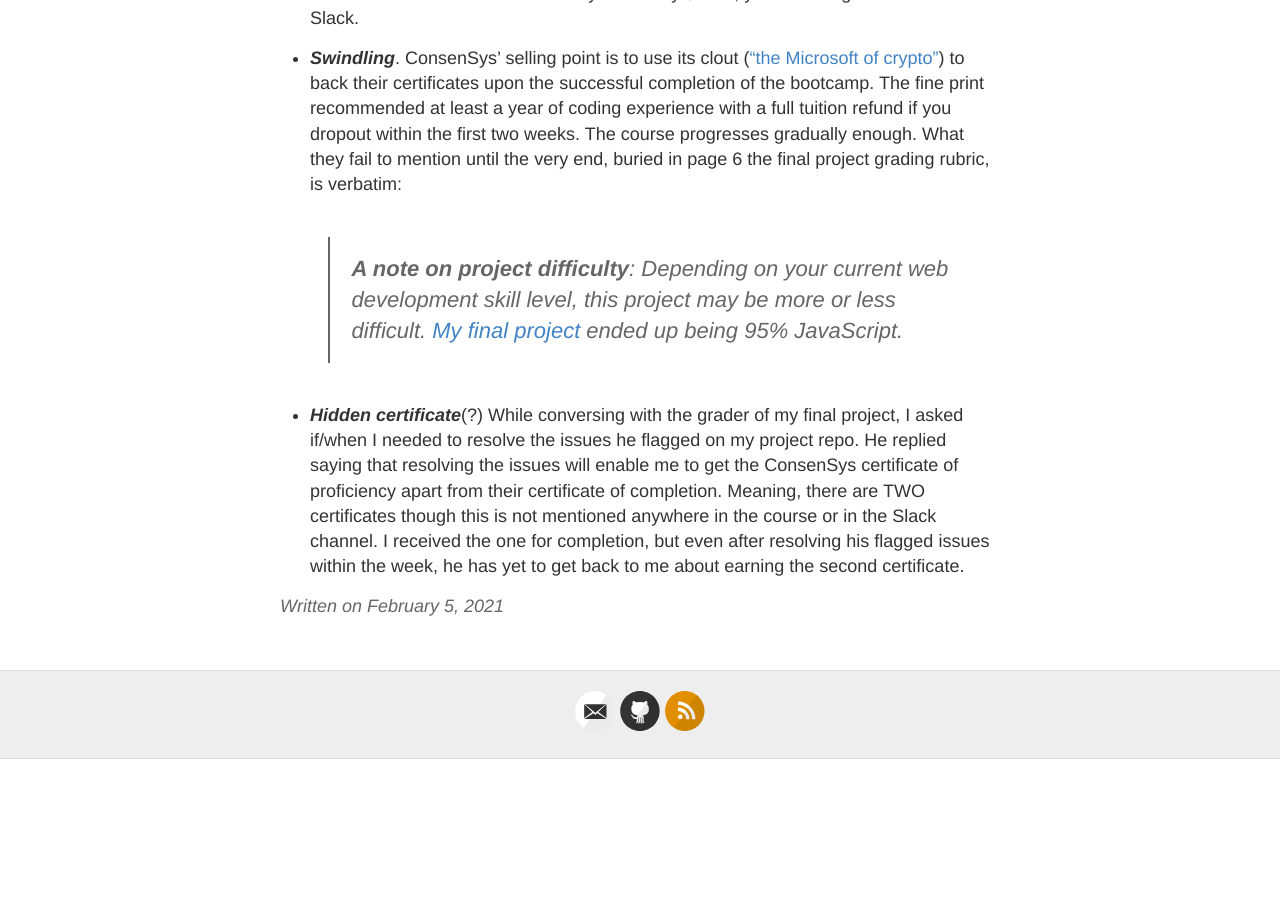
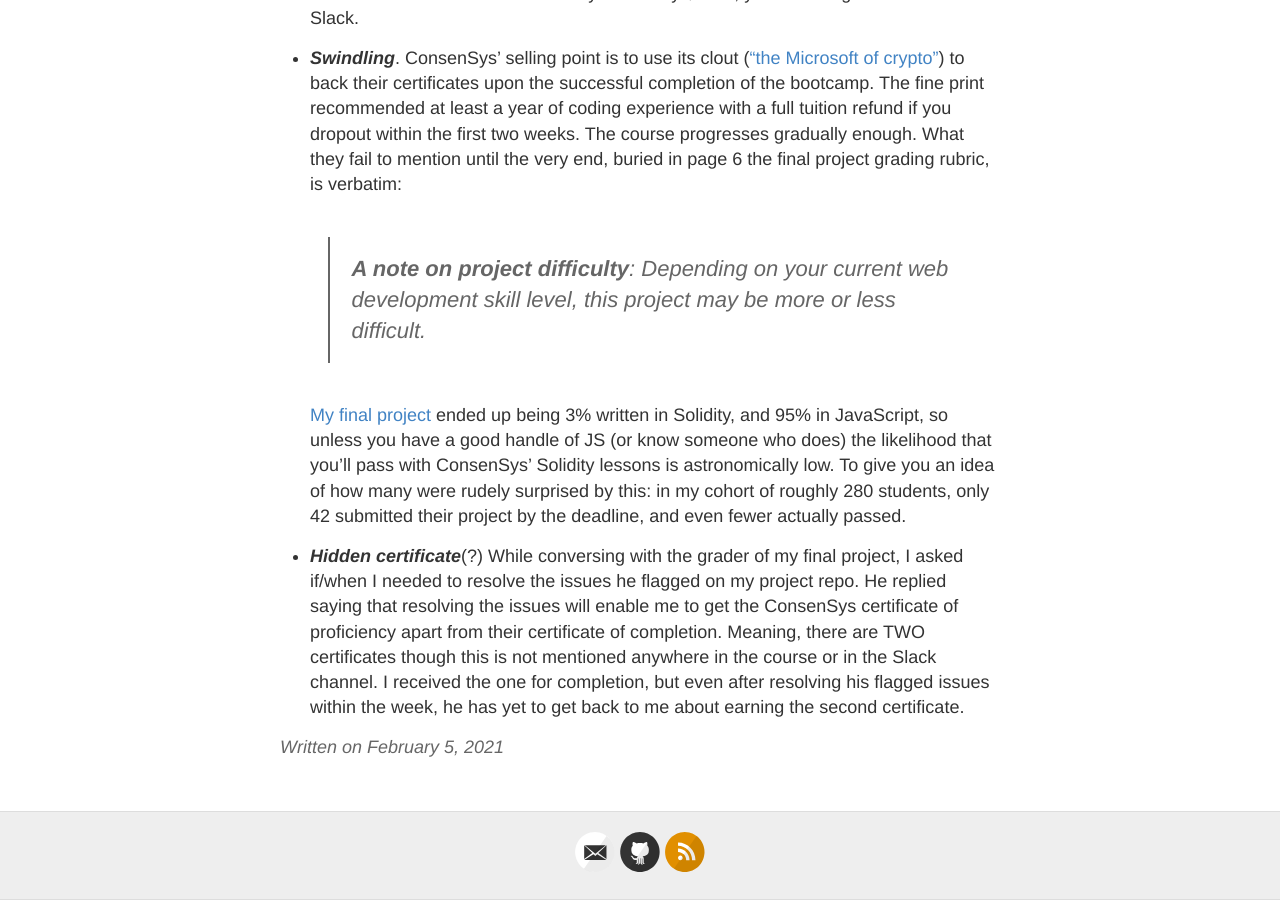
Before and after one commit to poastmil/junsunglee.com, a Jekyll site: the page built from _posts/2021-2-5-ConsenSys-Blockchain-Developer-Bootcamp.md, in a window 1280 px wide and 900 px high, scrolled down 1200 px. Built offline with Jekyll 4.4.1, drawn with Linux system fonts in a browser that asks for light colours; before the commit the page ends 1959 px from its top, so only the background shows below that.

Commit message:
Update 2021-2-5-ConsenSys-Blockchain-Developer-Bootcamp.md

```diff
--- a/_posts/2021-2-5-ConsenSys-Blockchain-Developer-Bootcamp.md
+++ b/_posts/2021-2-5-ConsenSys-Blockchain-Developer-Bootcamp.md
@@ -34,5 +34,7 @@
 
 - ***Swindling***. ConsenSys' selling point is to use its clout (["the Microsoft of crypto"](https://www.reddit.com/r/ethereum/comments/b45zov/consensys_academys_developer_bootcamp_is_back/ej4mimo?utm_source=share&utm_medium=web2x&context=3)) to back their certificates upon the successful completion of the bootcamp. The fine print recommended at least a year of coding experience with a full tuition refund if you dropout within the first two weeks. The course progresses gradually enough. What they fail to mention until the very end, buried in page 6 the final project grading rubric, is verbatim:
   > **A note on project difficulty**: Depending on your current web development skill level, this project may be more or less difficult.
-  [My final project](https://github.com/jun-sung/doge-emporium) ended up being 95% JavaScript.
+
+  [My final project](https://github.com/jun-sung/doge-emporium) ended up being 3% written in Solidity, and 95% in JavaScript, so unless you have a good handle of JS (or know someone who does) the likelihood that you'll pass with ConsenSys' Solidity lessons is astronomically low. To give you an idea of how many were rudely surprised by this: in my cohort of roughly 280 students,  only 42 submitted their project by the deadline, and even fewer actually passed.
+
 - ***Hidden certificate***(?) While conversing with the grader of my final project, I asked if/when I needed to resolve the issues he flagged on my project repo. He replied saying that resolving the issues will enable me to get the ConsenSys certificate of proficiency apart from their certificate of completion. Meaning, there are TWO certificates though this is not mentioned anywhere in the course or in the Slack channel. I received the one for completion, but even after resolving his flagged issues within the week, he has yet to get back to me about earning the second certificate.
```
